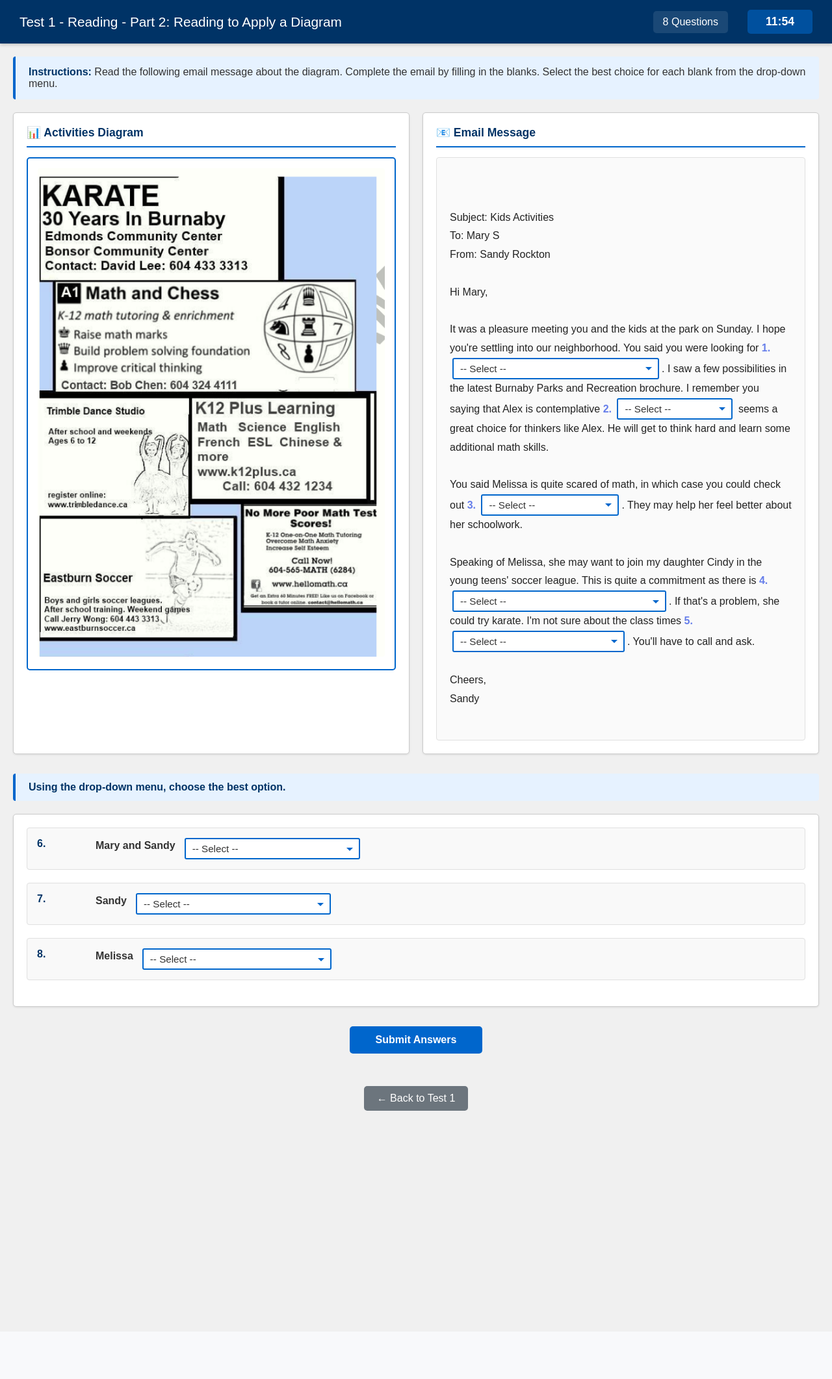
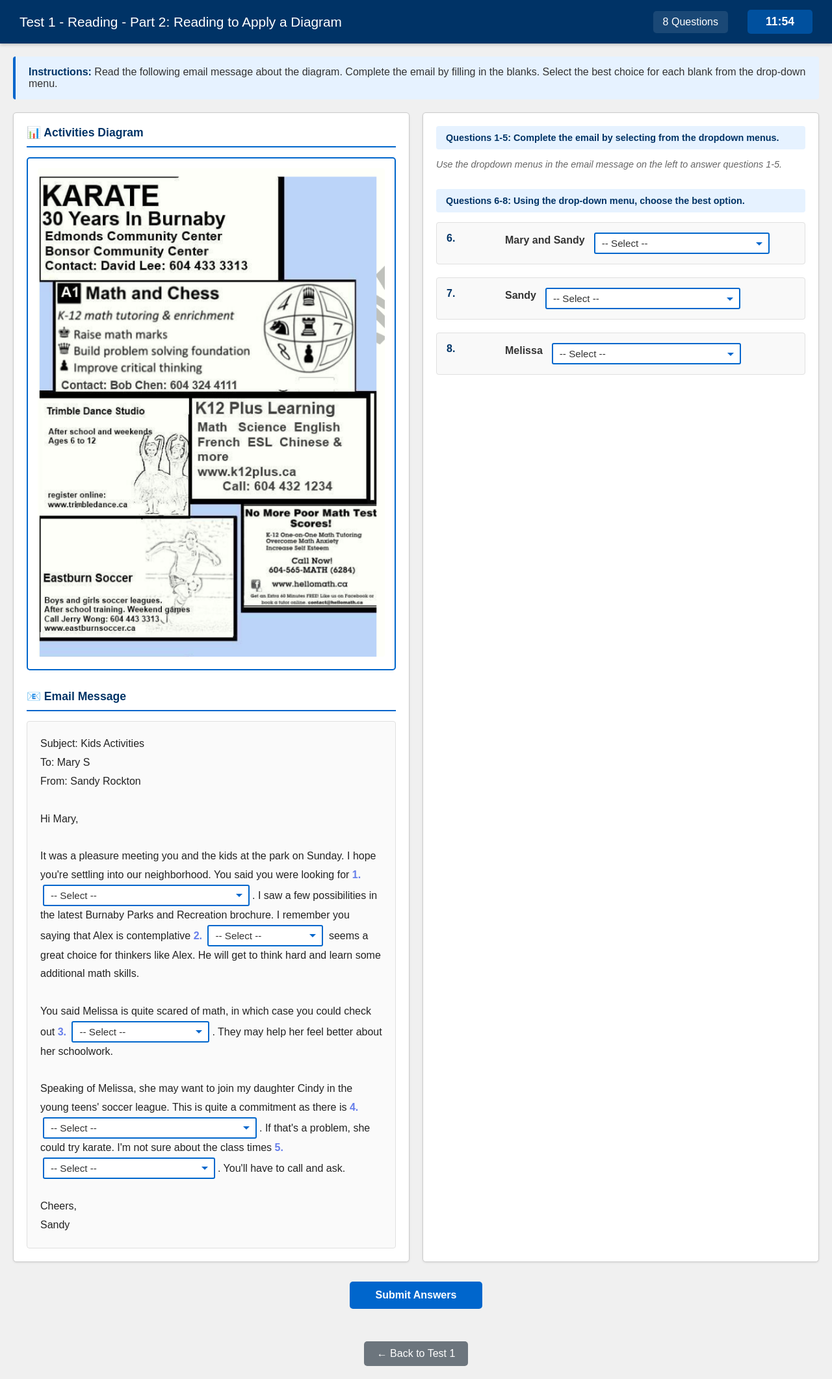
Before and after one commit to caothienlong/celpip-practice, a Flask app: page /test1/part2 in a window 1280 px wide. Shown: the whole page at 65% size. Before the commit the page ends 1710 px from the top, so only its background shows below. Run offline with Flask 3, Linux system fonts and the light colour scheme.

Commit message:
feat: Apply consistent two-column layout to Parts 2, 3, 4
Part 2 (Diagram):
- LEFT: Diagram + Email message (with inline dropdowns Q1-5)
- RIGHT: Instructions + Questions 6-8 (dropdown questions)

Part 3 (Information):
- LEFT: Reading passage
- RIGHT: All questions (dropdown questions)
- Already correct, no changes needed

Part 4 (Viewpoints):
- LEFT: Article + Response passage (if exists)
- RIGHT: All questions + instructions for response passage
- Consistent with Part 1 layout

All parts now have:
- Independent scrollbars for each panel
- 120px dropdowns that expand on selection
- Blue instruction boxes
- Consistent spacing and styling

```diff
--- a/templates/test_section.html
+++ b/templates/test_section.html
@@ -517,6 +517,7 @@
         {% if section.has_diagram %}
         <!-- Part 2: Diagram-based section -->
         <div class="content-grid">
+            <!-- Left Panel: Diagram + Email -->
             <div class="content-panel">
                 <h3>📊 Activities Diagram</h3>
                 <div class="diagram-container">
@@ -531,25 +532,31 @@
                         </code>
                     </div>
                 </div>
-            </div>
-            <div class="content-panel">
-                <h3>📧 Email Message</h3>
-                <div class="passage">
-                    <form id="testForm">
-                        {{ section.email_content | safe }}
-                    </form>
+
+                <div style="margin-top: 30px;">
+                    <h3>📧 Email Message</h3>
+                    <div class="passage">{{ section.email_content | safe }}</div>
                 </div>
             </div>
-        </div>
 
-        <div class="section-divider">
-            Using the drop-down menu, choose the best option.
-        </div>
+            <!-- Right Panel: Questions -->
+            <div class="content-panel">
+                <div style="background: #e6f2ff; padding: 10px 15px; border-radius: 4px; font-size: 0.9em; font-weight: 600; color: #003366; margin-bottom: 15px;">
+                    Questions 1-5: Complete the email by selecting from the dropdown menus.
+                </div>
 
-        <div class="full-width-panel">
-            <form id="testForm2">
-                {{ section.questions_6_8_html | safe }}
-            </form>
+                <div style="color: #666; font-size: 0.9em; font-style: italic; margin-bottom: 20px;">
+                    Use the dropdown menus in the email message on the left to answer questions 1-5.
+                </div>
+
+                <div style="background: #e6f2ff; padding: 10px 15px; border-radius: 4px; font-size: 0.9em; font-weight: 600; color: #003366; margin-top: 30px; margin-bottom: 15px;">
+                    Questions 6-8: Using the drop-down menu, choose the best option.
+                </div>
+
+                <form id="testForm2">
+                    {{ section.questions_6_8_html | safe }}
+                </form>
+            </div>
         </div>
 
         {% elif section.is_information_type %}
@@ -575,32 +582,40 @@
         {% elif section.is_viewpoints_type %}
         <!-- Part 4: Reading for Viewpoints -->
         <div class="content-grid">
+            <!-- Left Panel: Article -->
             <div class="content-panel">
                 <h3>📰 Article</h3>
                 <div class="passage">{{ section.passage }}</div>
+
+                {% if section.response_passage %}
+                <div style="margin-top: 30px;">
+                    <h3 style="color: #003366; margin-bottom: 15px;">💬 {{ section.response_title }}</h3>
+                    <div class="passage">{{ section.response_passage | safe }}</div>
+                </div>
+                {% endif %}
             </div>
+
+            <!-- Right Panel: Questions -->
             <div class="content-panel">
-                <h3>❓ Questions</h3>
+                <div style="background: #e6f2ff; padding: 10px 15px; border-radius: 4px; font-size: 0.9em; font-weight: 600; color: #003366; margin-bottom: 15px;">
+                    Questions: Choose the best option according to the information given.
+                </div>
+
                 <form id="testForm">
                     {{ section.questions_html | safe }}
                 </form>
+
+                {% if section.response_passage %}
+                <div style="background: #e6f2ff; padding: 10px 15px; border-radius: 4px; font-size: 0.9em; font-weight: 600; color: #003366; margin-top: 30px; margin-bottom: 15px;">
+                    Additional Questions: Complete the response using dropdown menus.
+                </div>
+
+                <div style="color: #666; font-size: 0.9em; font-style: italic;">
+                    Use the dropdown menus in the {{ section.response_title }} on the left.
+                </div>
+                {% endif %}
             </div>
         </div>
-
-        {% if section.response_passage %}
-        <div class="section-divider">
-            {{ section.section_divider_text }}
-        </div>
-
-        <div class="full-width-panel">
-            <h3 style="color: #003366; margin-bottom: 15px;">💬 {{ section.response_title }}</h3>
-            <div class="passage">
-                <form id="testForm2">
-                    {{ section.response_passage | safe }}
-                </form>
-            </div>
-        </div>
-        {% endif %}
 
         {% else %}
         <!-- Part 1: Correspondence section -->
```
